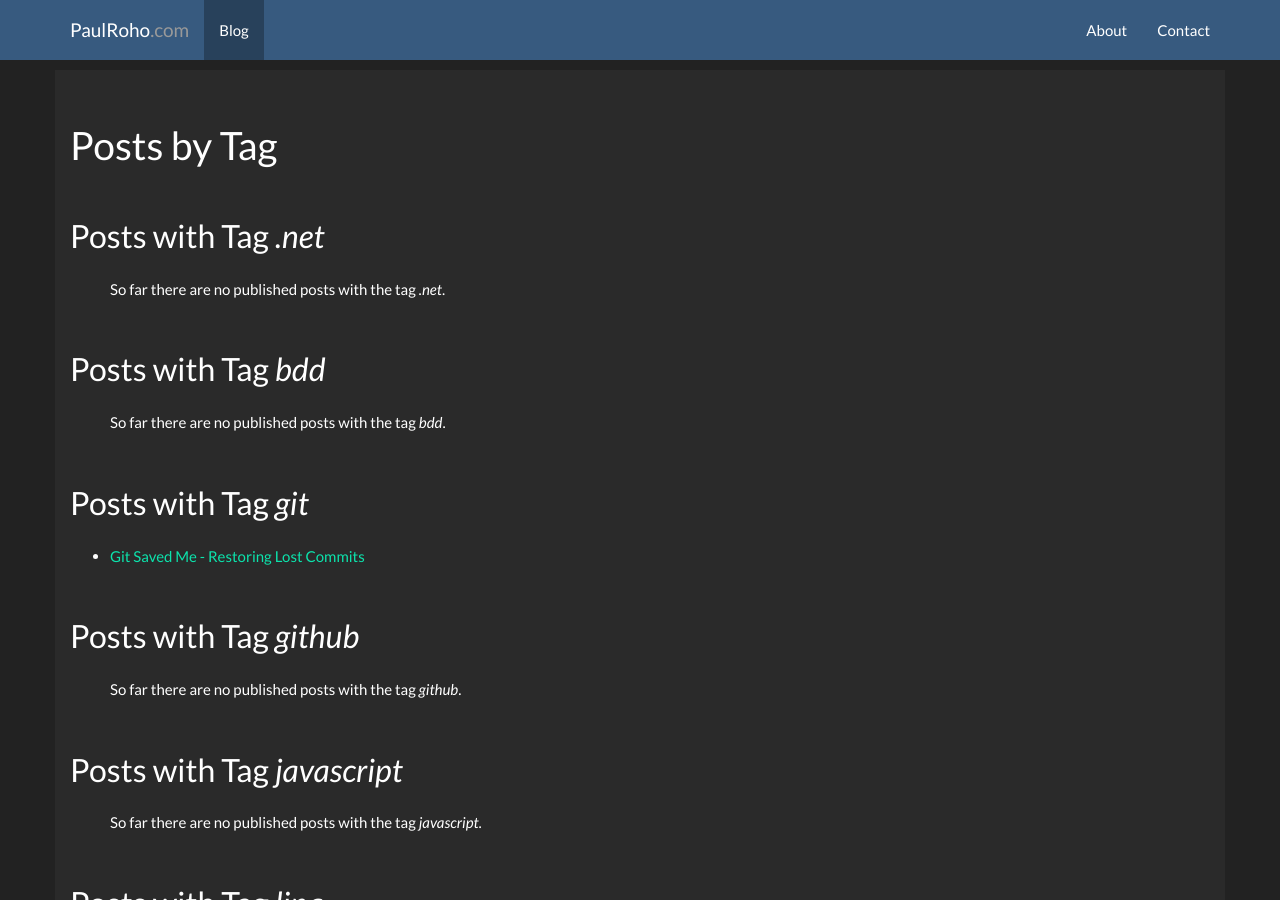
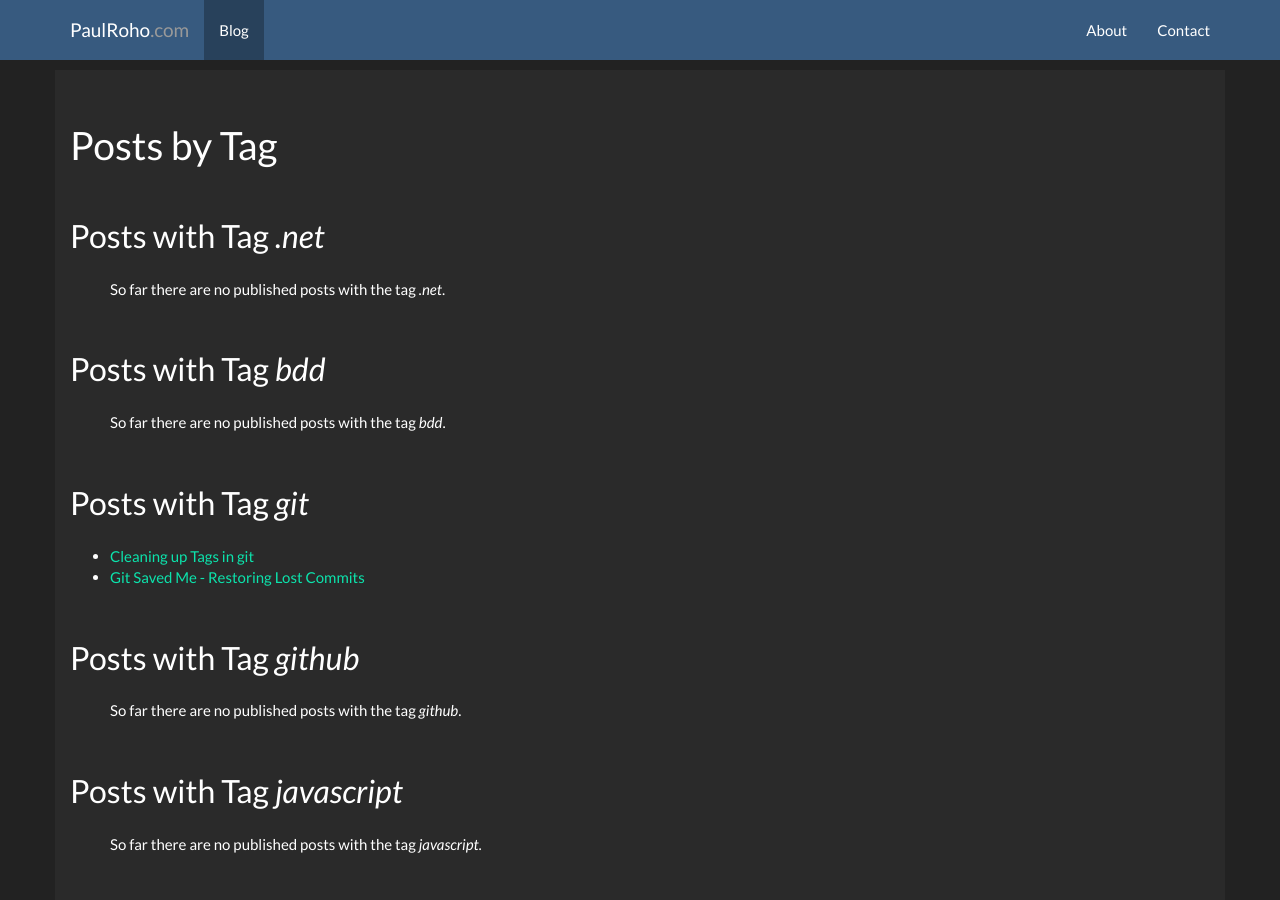
Before and after one commit to paulroho/paulroho.github.io, a Jekyll site: the page built from blog/tags/index.html, in a window 1280 px wide and 900 px high. Built offline with Jekyll 4.4.1, drawn with Linux system fonts in a browser that asks for light colours; nearby versions of some CDN libraries.

Commit message:
Add front matter

```diff
--- a/_posts/2019-07-10-Cleaning-up-Tags-in-Git.md
+++ b/_posts/2019-07-10-Cleaning-up-Tags-in-Git.md
@@ -1,4 +1,7 @@
-# Cleaning up Tags in git
+---
+title: Cleaning up Tags in git
+tags: [git]
+---
 
 Tags are similar to branches as pointers to a specific commit. The difference is that during its lifetime a branch can (and typically will) point to different commits, while a tag remains pointing to one specific commit.
 
```
